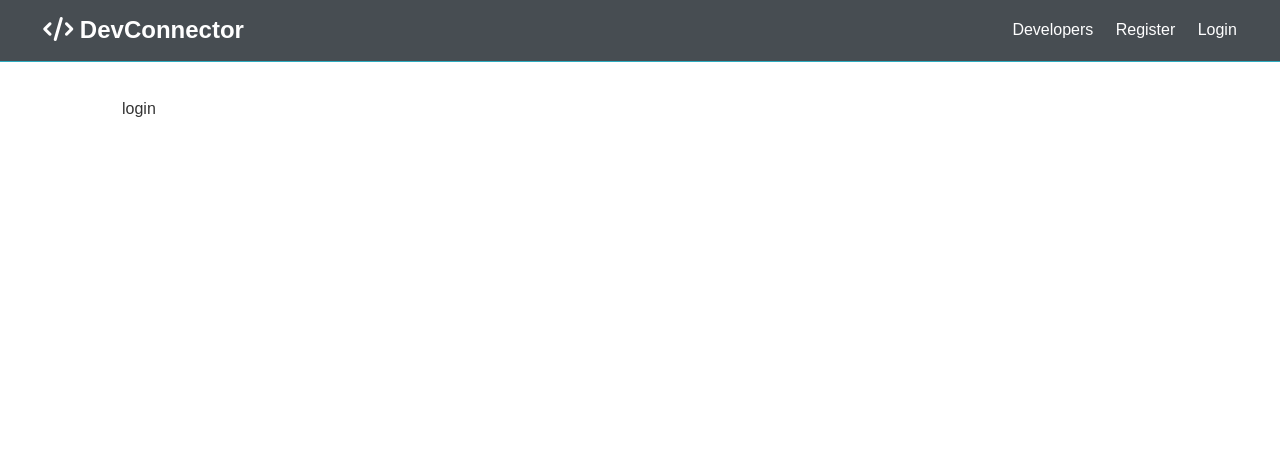
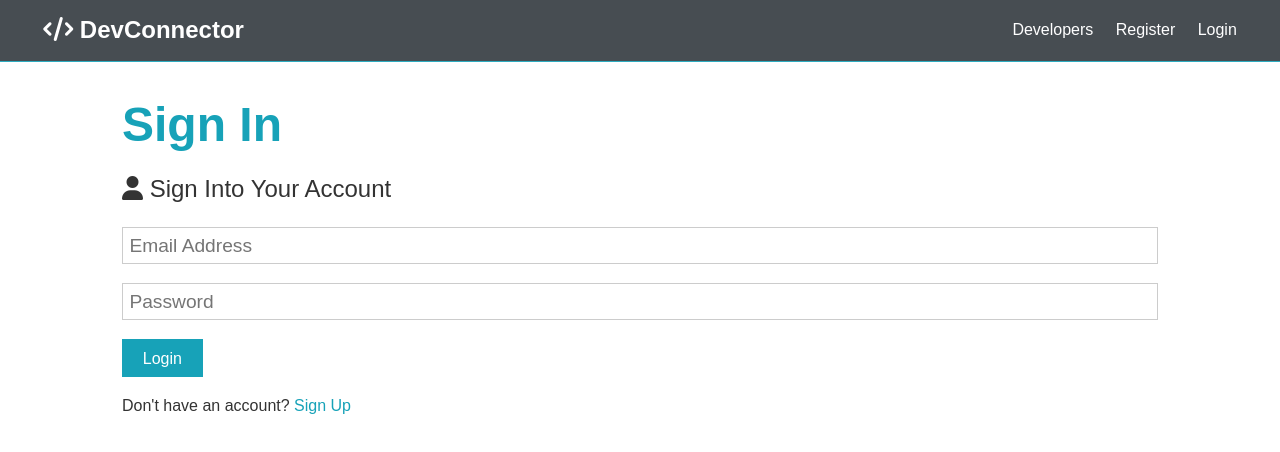
Before and after one commit to Sourabhpoojari/devgram, a React (Create React App) app in the folder client/: page /login in a window 1280 px wide. Shown: the top 452 px of the page. Built offline with nearby package versions, Linux system fonts and the light colour scheme.

Commit message:
added login module

```diff
--- a/client/src/components/auth/Login.js
+++ b/client/src/components/auth/Login.js
@@ -1,11 +1,47 @@
-import React from 'react'
+import React, {Fragment, useState} from 'react';
+import {Link} from 'react-router-dom';
 
-const login = () => {
+const Login = () => {
+    const [formData, setFormData] = useState({
+        email : '',
+        password: ''
+    });
+
+    const {email,password } = formData;
+
+    const onChange = e =>
+    setFormData({...formData, [e.target.name] : e.target.value});
+
+    const onSubmit = e =>
+      e.preventDefault();
+      console.log("Success");
+
+
     return (
-        <div>
-            login
+    <Fragment>
+      <h1 className="large text-primary">Sign In</h1>
+      <p className="lead"><i className="fas fa-user"></i> Sign Into Your Account</p>
+      <form className="form" onSubmit={e => onSubmit(e)}>
+        <div className="form-group">
+          <input type="email" placeholder="Email Address" name="email" value={email} onChange={e => onChange(e)}  required  />
         </div>
+        <div className="form-group">
+          <input
+            type="password"
+            placeholder="Password"
+            name="password"
+            minLength="6"
+            value={password} onChange={e => onChange(e)}  required
+          />
+        </div>
+        <input type="submit" className="btn btn-primary" value="Login" />
+      </form>
+      <p className="my-1">
+        Don't have an account? <Link to="/register">Sign Up</Link>
+      </p>
+
+    </Fragment>
     )
 }
 
-export default login
+export default Login;
--- a/client/src/components/auth/Register.js
+++ b/client/src/components/auth/Register.js
@@ -1,4 +1,5 @@
 import React, {Fragment, useState} from 'react';
+import {Link} from 'react-router-dom';
 
 const Register = () => {
     const [formData, setFormData] = useState({
@@ -15,7 +16,7 @@
 
     const onSubmit = e =>
       e.preventDefault();
-      if (password!= password2) {
+      if (password !== password2) {
         console.log("Passwords do not match!");
       }
       else{
@@ -50,17 +51,14 @@
             placeholder="Confirm Password"
             name="password2"
             minLength="6"
-            value={password2} onChange={e => onChange(e)}  required
-          />
+            value={password2} onChange={e => onChange(e)}  required/>
         </div>
         <input type="submit" className="btn btn-primary" value="Register" />
       </form>
       <p className="my-1">
-        Already have an account? <a href="login.html">Sign In</a>
+        Already have an account? <Link to="/login">Sign In</Link>
       </p>
-
     </Fragment>
     )
 }
-
 export default Register;
```
